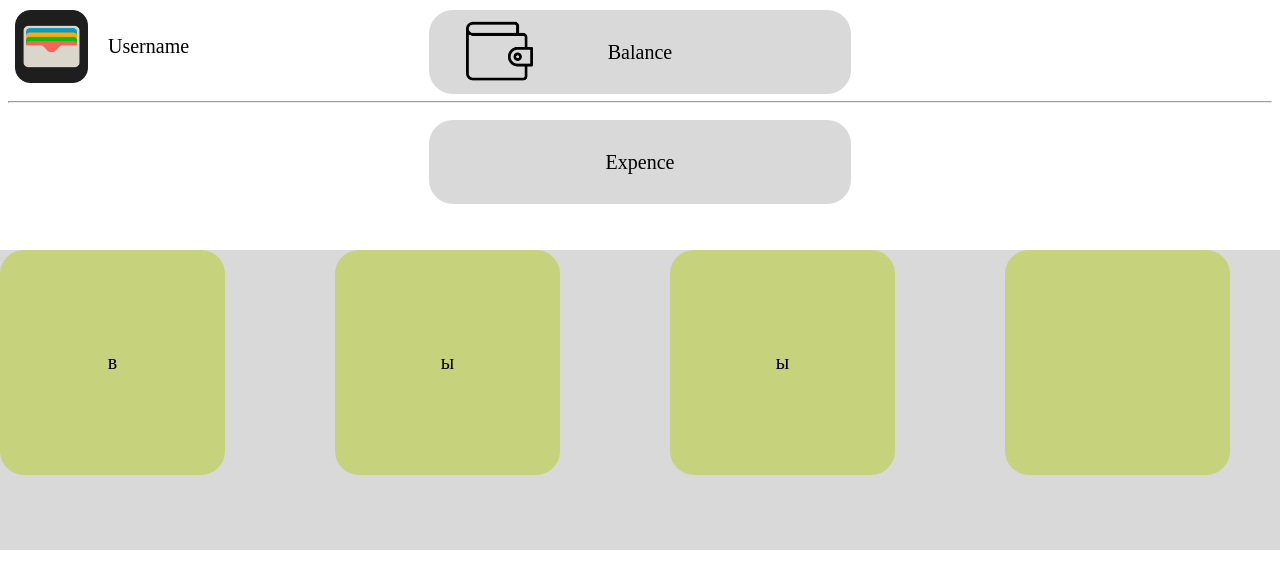
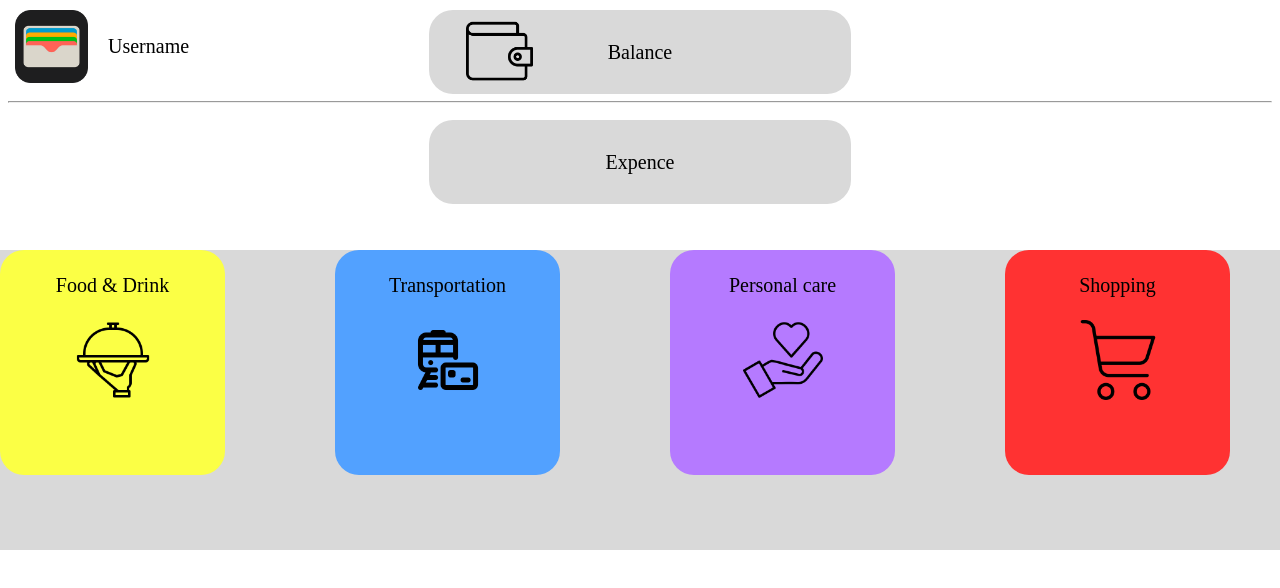
Before and after one commit to IlyaSyssa/wallet.github.io, a Vue app: page / in a window 1280 px wide. Shown: the top 588 px of the page. Built offline with nearby package versions, Linux system fonts and the light colour scheme.

Commit message:
сделал большую чатсть ячеек расхода

```diff
--- a/src/App.vue
+++ b/src/App.vue
@@ -16,11 +16,31 @@
     Expence {{  }}
   </div>
   <div class="expenceTable">
-    <div class="expence-item-grid">в</div>
-    <div class="expence-item-grid">ы</div>
-    <div class="expence-item-grid">ы</div>
-    <div class="expence-item-grid"></div>
-    <div class="expence-item-grid"></div>
+    <div class="expence-item-grid1">
+      <div class="expence-item-raw1">Food & Drink</div>
+      <div class="expence-item-raw2"><img class="expence-png" src="./components/icons/free-icon-food-serving-3081078.png"></div>
+      <div class="expence-item-raw3"></div>
+    </div>
+    <div class="expence-item-grid2">
+      <div class="expence-item-raw1">Transportation</div>
+      <div class="expence-item-raw2"><img class="expence-png" src="./components/icons/free-icon-transportation-10183019.png"></div>
+      <div class="expence-item-raw3"></div>
+    </div>
+    <div class="expence-item-grid3">
+      <div class="expence-item-raw1">Personal care</div>
+      <div class="expence-item-raw2"><img class="expence-png" src="./components/icons/free-icon-care-8391984.png"></div>
+      <div class="expence-item-raw3"></div>
+    </div>
+    <div class="expence-item-grid4">
+      <div class="expence-item-raw1">Shopping</div>
+      <div class="expence-item-raw2"><img class="expence-png" src="./components/icons/free-icon-shopping-cart-1124198.png"></div>
+      <div class="expence-item-raw3"></div>
+    </div>
+    <div class="expence-item-grid5">
+      <div class="expence-item-raw1"></div>
+      <div class="expence-item-raw2">+</div>
+      <div class="expence-item-raw3"></div>
+    </div>
   </div>
 </template>
 
@@ -135,10 +155,11 @@ const finishEditing = () => {
   grid-template-columns: repeat(5, 1fr); /* Три столбца одинаковой ширины */
   /* Грид занимает всю высоту и ширину .balanceCard */
 }
-.expence-item-grid {
+.expence-item-grid1 {
+  text-align: center;
   width: 225px;
   height: 225px;
-  background-color: rgba(178, 204, 29, 0.493);
+  background-color: #FBFF45;
   border-radius: 24px;
   display: flex;
   justify-content: center;
@@ -146,5 +167,75 @@ const finishEditing = () => {
   color: rgb(0, 0, 0);
   font-size: 20px;
   border: none; /* Удаление границ для невидимых разделений */
+  display: grid;
+  grid-template-rows: repeat(3, 1fr);
+  grid-template-columns: 1fr;
+}
+.expence-item-grid2 {
+  text-align: center;
+  width: 225px;
+  height: 225px;
+  background-color: #52A1FF;
+  border-radius: 24px;
+  display: flex;
+  justify-content: center;
+  align-items: center;
+  color: rgb(0, 0, 0);
+  font-size: 20px;
+  border: none; /* Удаление границ для невидимых разделений */
+  display: grid;
+  grid-template-rows: repeat(3, 1fr);
+  grid-template-columns: 1fr;
+}
+.expence-item-grid3 {
+  text-align: center;
+  width: 225px;
+  height: 225px;
+  background-color: #B57AFF;
+  border-radius: 24px;
+  display: flex;
+  justify-content: center;
+  align-items: center;
+  color: rgb(0, 0, 0);
+  font-size: 20px;
+  border: none; /* Удаление границ для невидимых разделений */
+  display: grid;
+  grid-template-rows: repeat(3, 1fr);
+  grid-template-columns: 1fr;
+}
+.expence-item-grid4 {
+  text-align: center;
+  width: 225px;
+  height: 225px;
+  background-color: #FF3232;
+  border-radius: 24px;
+  display: flex;
+  justify-content: center;
+  align-items: center;
+  color: rgb(0, 0, 0);
+  font-size: 20px;
+  border: none; /* Удаление границ для невидимых разделений */
+  display: grid;
+  grid-template-rows: repeat(3, 1fr);
+  grid-template-columns: 1fr;
+}
+.expence-item-grid5 {
+  width: 225px;
+  height: 225px;
+  background-color: #fcff4581;
+  border-radius: 24px;
+  display: flex;
+  justify-content: center;
+  align-items: center;
+  color: rgb(0, 0, 0);
+  font-size: 20px;
+  border: none; /* Удаление границ для невидимых разделений */
+  display: grid;
+  grid-template-rows: repeat(3, 1fr);
+  grid-template-columns: 1fr;
+}
+.expence-png {
+  width: 80px;
+  height: 80px;
 }
 </style>
```
